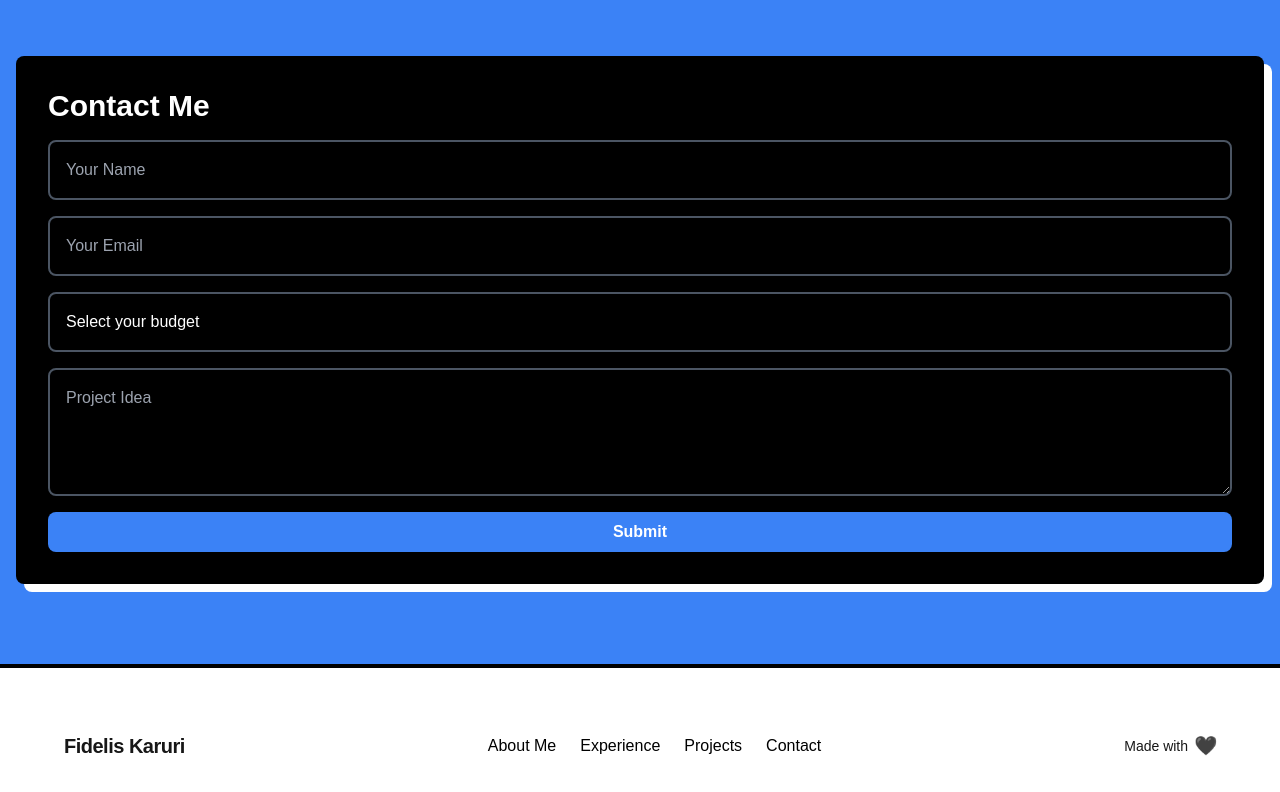
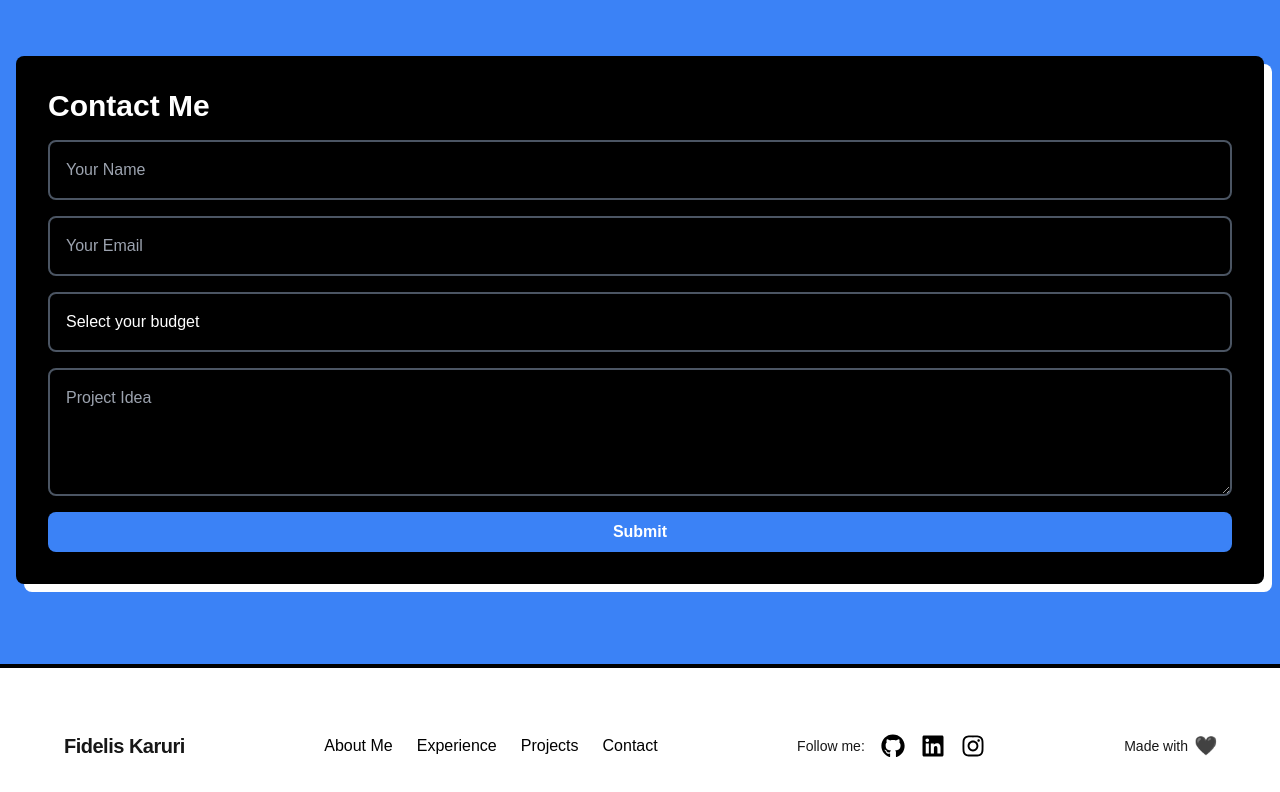
Before and after one commit to fideliskaruri/fidelis-portfolio, a Next.js app: page / in a window 1280 px wide. Shown: the part 4745-5537 px from the top of the page. Built offline with nearby package versions, Linux system fonts and the light colour scheme.

Commit message:
Refactor import statements in Footer.tsx and add social media icons

```diff
--- a/app/components/Footer.tsx
+++ b/app/components/Footer.tsx
@@ -2,6 +2,7 @@
 
 import { motion } from 'framer-motion'
 import Link from 'next/link'
+import { FaGithub, FaLinkedin, FaInstagram } from 'react-icons/fa' // Importing icons from react-icons
 
 export default function Footer() {
     return (
@@ -42,6 +43,19 @@ export default function Footer() {
                         </Link>
                     </nav>
 
+                    <div className="flex items-center gap-4">
+                        <span className="text-sm">Follow me:</span>
+                        <Link href="https://github.com/fideliskaruri" target="_blank" className="text-black hover:text-gray-600 transition-colors">
+                            <FaGithub size={24} />
+                        </Link>
+                        <Link href="https://linkedin.com/in/fideliskaruri" target="_blank" className="text-black hover:text-gray-600 transition-colors">
+                            <FaLinkedin size={24} />
+                        </Link>
+                        <Link href="https://instagram.com/fideliskaruri" target="_blank" className="text-black hover:text-gray-600 transition-colors">
+                            <FaInstagram size={24} />
+                        </Link>
+                    </div>
+
                     <div className="flex items-center gap-2">
                         <span className="text-sm">Made with</span>
                         <motion.div
```
